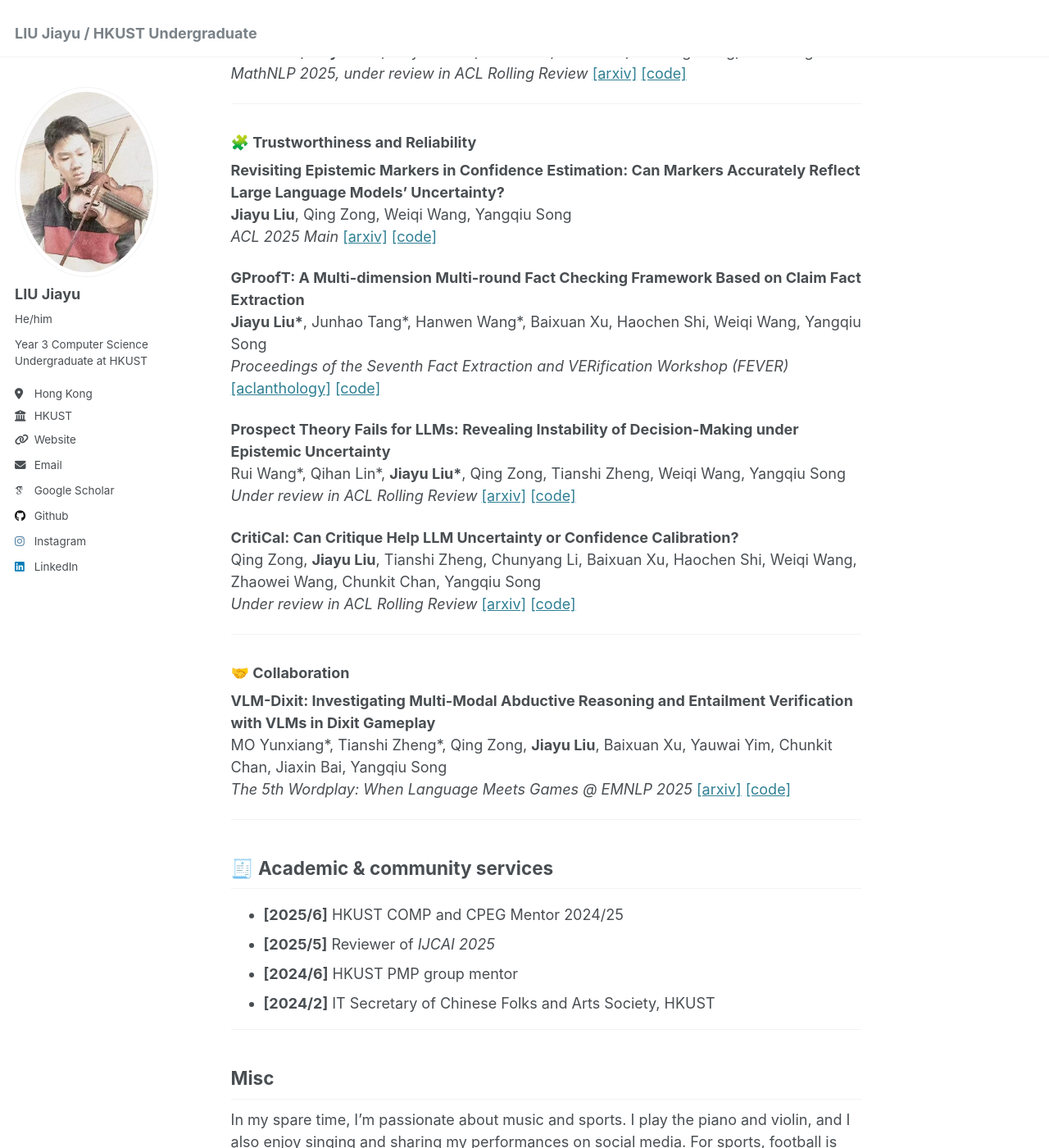
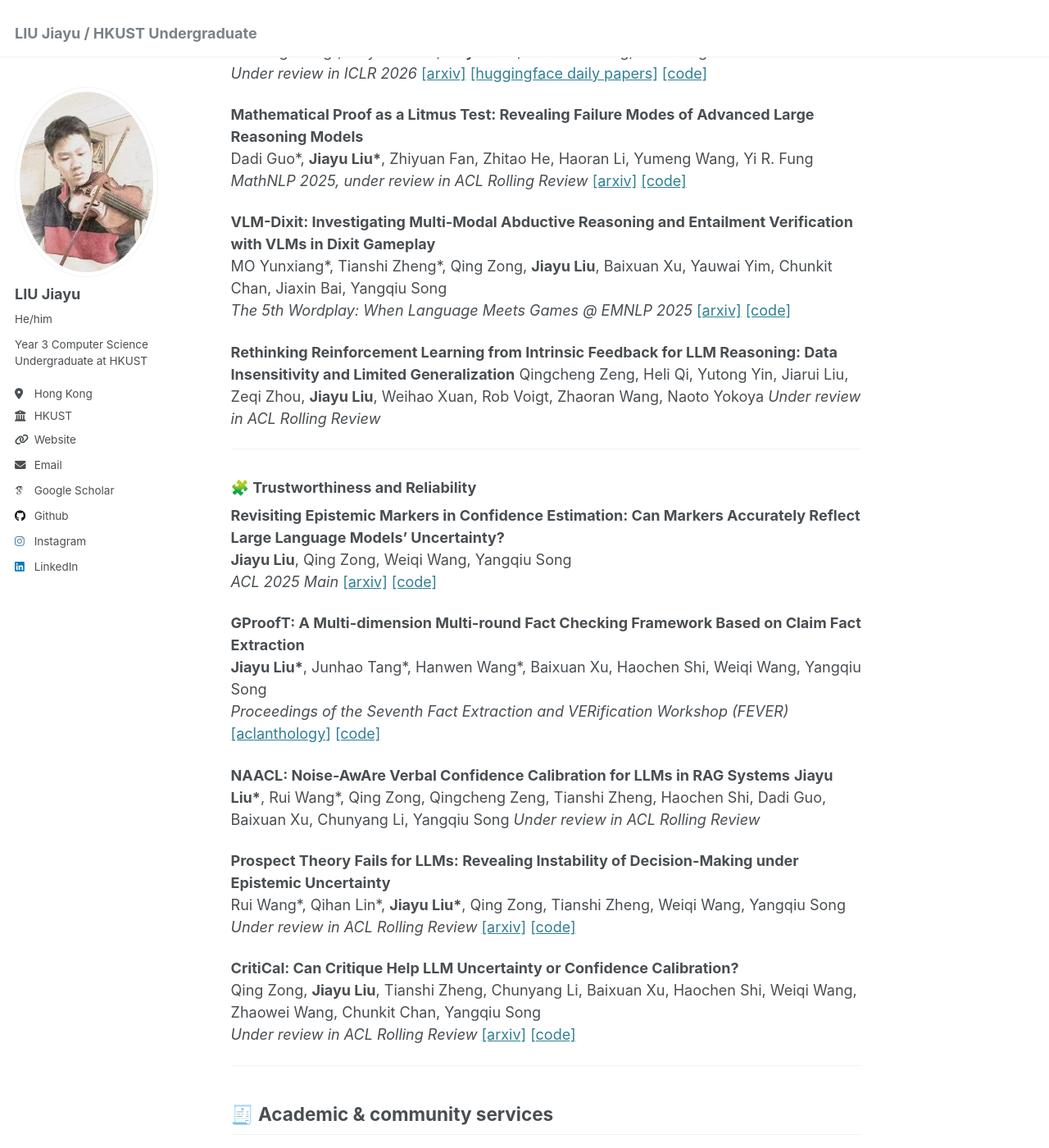
Before and after one commit to JiayuJeff/JiayuJeff.github.io, a Jekyll site: the page built from _pages/about.md, in a window 1280 px wide and 1400 px high, scrolled down 1985 px. Shown: the whole window at 82% size. Built offline with Jekyll 4.4.1, drawn with Linux system fonts in a browser that asks for light colours; some web fonts are replaced; some of the changed text lies outside the part shown.

Commit message:
Update research publications in about.md
Added new research papers and updated existing entries in the about page.

```diff
--- a/_pages/about.md
+++ b/_pages/about.md
@@ -48,6 +48,10 @@ Note: * denotes equal contribution.
 **Jiayu Liu**, Cheng Qian, Zhaochen Su, Qing Zong, Shijue Huang, Bingxiang He, Yi R. Fung
 *Under review in ACL Rolling Review* [[arxiv]](https://arxiv.org/pdf/2511.02734v1) [[huggingface daily papers]](https://huggingface.co/papers/2511.02734) [[code]](https://github.com/JiayuJeff/CostBench)
 
+**PACE: A Factor-Guided Coarse-to-Fine Agentic Framework for Long-Video Understanding**
+Baixuan Xu, Yinyui XU, Tianshi Zheng, Zhaowei Wang, Weiqi Wang, Wei Fan, Haochen Shi, **Jiayu Liu**, Qing Zong, Xiyu REN, Xinyu Geng, Zhitao He, Yangqiu Song
+*Under review in ACL Rolling Review*
+
 ---
 
 ### 🧠 Advanced Reasoning
@@ -59,6 +63,14 @@ Yumeng Wang\*, Zhiyuan Fan\*, **Jiayu Liu\***, Jen-tse Huang, Yi R. Fung
 **Mathematical Proof as a Litmus Test: Revealing Failure Modes of Advanced Large Reasoning Models**
 Dadi Guo\*, **Jiayu Liu\***, Zhiyuan Fan, Zhitao He, Haoran Li, Yumeng Wang, Yi R. Fung
 *MathNLP 2025, under review in ACL Rolling Review* [[arxiv]](https://arxiv.org/pdf/2506.17114) [[code]](https://github.com/guodadi/RFMDataset)
+
+**VLM-Dixit: Investigating Multi-Modal Abductive Reasoning and Entailment Verification with VLMs in Dixit Gameplay**
+MO Yunxiang\*, Tianshi Zheng\*, Qing Zong, **Jiayu Liu**, Baixuan Xu, Yauwai Yim, Chunkit Chan, Jiaxin Bai, Yangqiu Song
+*The 5th Wordplay: When Language Meets Games @ EMNLP 2025* [[arxiv]](https://arxiv.org/abs/2510.10117) [[code]](https://github.com/HKUST-KnowComp/DixitWorld)
+
+**Rethinking Reinforcement Learning from Intrinsic Feedback for LLM Reasoning: Data Insensitivity and Limited Generalization**
+Qingcheng Zeng, Heli Qi, Yutong Yin, Jiarui Liu, Zeqi Zhou, **Jiayu Liu**, Weihao Xuan, Rob Voigt, Zhaoran Wang, Naoto Yokoya
+*Under review in ACL Rolling Review*
 
 ---
 
@@ -72,6 +84,10 @@ Dadi Guo\*, **Jiayu Liu\***, Zhiyuan Fan, Zhitao He, Haoran Li, Yumeng Wang, Yi
 **Jiayu Liu\***, Junhao Tang\*, Hanwen Wang\*, Baixuan Xu, Haochen Shi, Weiqi Wang, Yangqiu Song
 *Proceedings of the Seventh Fact Extraction and VERification Workshop (FEVER)* [[aclanthology]](https://aclanthology.org/2024.fever-1.14/) [[code]](https://github.com/HKUST-KnowComp/GProofT)
 
+**NAACL: Noise-AwAre Verbal Confidence Calibration for LLMs in RAG Systems**
+**Jiayu Liu\***, Rui Wang\*, Qing Zong, Qingcheng Zeng, Tianshi Zheng, Haochen Shi, Dadi Guo, Baixuan Xu, Chunyang Li, Yangqiu Song
+*Under review in ACL Rolling Review*
+
 **Prospect Theory Fails for LLMs: Revealing Instability of Decision-Making under Epistemic Uncertainty**
 Rui Wang\*, Qihan Lin\*, **Jiayu Liu\***, Qing Zong, Tianshi Zheng, Weiqi Wang, Yangqiu Song
 *Under review in ACL Rolling Review* [[arxiv]](https://arxiv.org/abs/2508.08992) [[code]](https://github.com/HKUST-KnowComp/MarPT)
@@ -79,14 +95,6 @@ Rui Wang\*, Qihan Lin\*, **Jiayu Liu\***, Qing Zong, Tianshi Zheng, Weiqi Wang,
 **CritiCal: Can Critique Help LLM Uncertainty or Confidence Calibration?**
 Qing Zong, **Jiayu Liu**, Tianshi Zheng, Chunyang Li, Baixuan Xu, Haochen Shi, Weiqi Wang, Zhaowei Wang, Chunkit Chan, Yangqiu Song
 *Under review in ACL Rolling Review* [[arxiv]](https://arxiv.org/abs/2510.24505) [[code]](https://github.com/HKUST-KnowComp/Critical)
-
----
-
-### 🤝 Collaboration
-
-**VLM-Dixit: Investigating Multi-Modal Abductive Reasoning and Entailment Verification with VLMs in Dixit Gameplay**
-MO Yunxiang\*, Tianshi Zheng\*, Qing Zong, **Jiayu Liu**, Baixuan Xu, Yauwai Yim, Chunkit Chan, Jiaxin Bai, Yangqiu Song
-*The 5th Wordplay: When Language Meets Games @ EMNLP 2025* [[arxiv]](https://arxiv.org/abs/2510.10117) [[code]](https://github.com/HKUST-KnowComp/DixitWorld)
 
 ---
 
```
